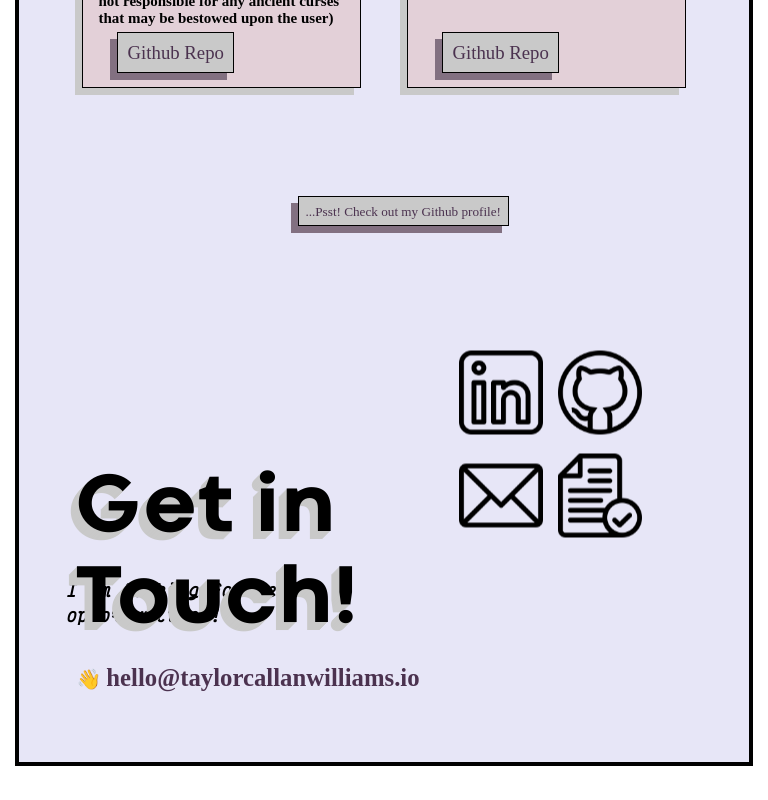
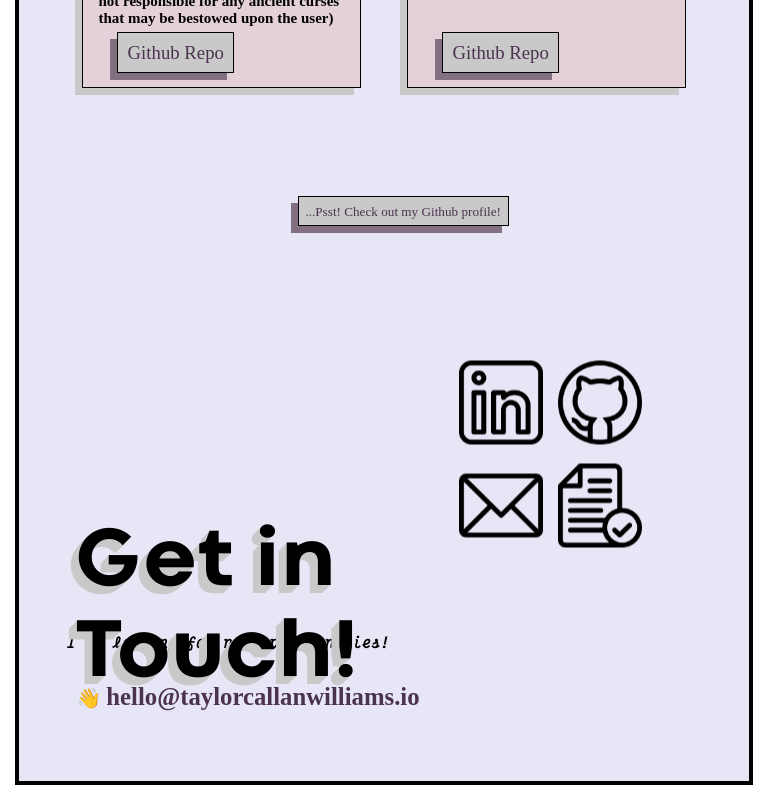
Before and after one commit to taylor-c-williams/taylorcallanwilliams, a React (Create React App) app: page /contact in a window 768 px wide. Shown: the part 4129-4929 px from the top of the page. Built offline with nearby package versions, Linux system fonts and the light colour scheme; a web font is replaced by a local one.

Commit message:
contact header padding and font size fixes

```diff
--- a/src/views/Contact/Contact.module.css
+++ b/src/views/Contact/Contact.module.css
@@ -22,7 +22,7 @@
 
   .contactSubHeader {
     display: block;
-    font-size: 2.5em;
+    font-size: 2em;
     font-family: 'VictorMonoItalic';
     padding: 0 0 2em 0;
     letter-spacing: 0.07em;
@@ -125,7 +125,7 @@
 
   .contactSubHeader {
     display: block;
-    font-size: 1.5em;
+    font-size: 1.25em;
     font-family: 'VictorMonoItalic';
   }
 
@@ -138,7 +138,7 @@
   header h5 {
     font-size: 7em;
     font-family: 'CodecColdExtraBold';
-    padding-top: 3vw;
+
     margin: 0;
   }
   header span {
```
